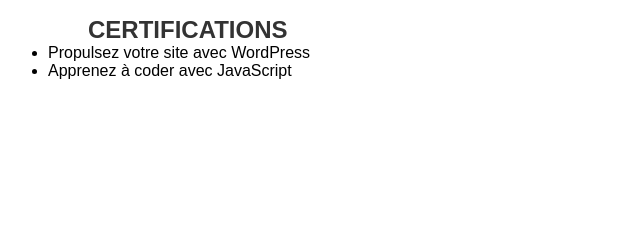
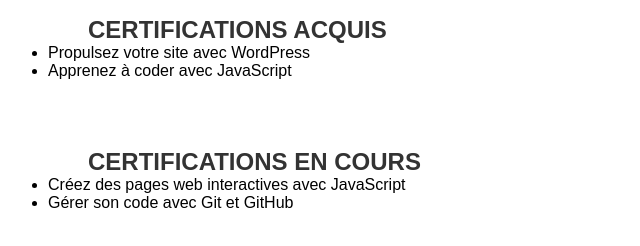
Before and after one commit to barathpoubady/portfolio_certificat, a plain HTML site: page index.html in a window 1280 px wide. Shown: the whole page, without its empty margins (0-640 px from the left). Drawn offline with Linux system fonts and the light colour scheme.

Commit message:
Ajout d'une nouvelle liste 'CERTIFICATION EN COURS' dans le fichier index.html et modification des titres des listes

```diff
--- a/index.html
+++ b/index.html
@@ -11,9 +11,17 @@
   <body>
 
 	<ul>
-	  <ol>CERTIFICATIONS </ol>
+	  <ol>CERTIFICATIONS ACQUIS</ol>
 	  <li>Propulsez votre site avec WordPress</li>
 	  <li>Apprenez à coder avec JavaScript</li>
+	</ul>
+
+	<br/><br/>
+
+	<ul>
+	  <ol>CERTIFICATIONS EN COURS</ol>
+	  <li>Créez des pages web interactives avec JavaScript</li>
+	  <li>Gérer son code avec Git et GitHub</li>
 	</ul>
 
   </body>
```
